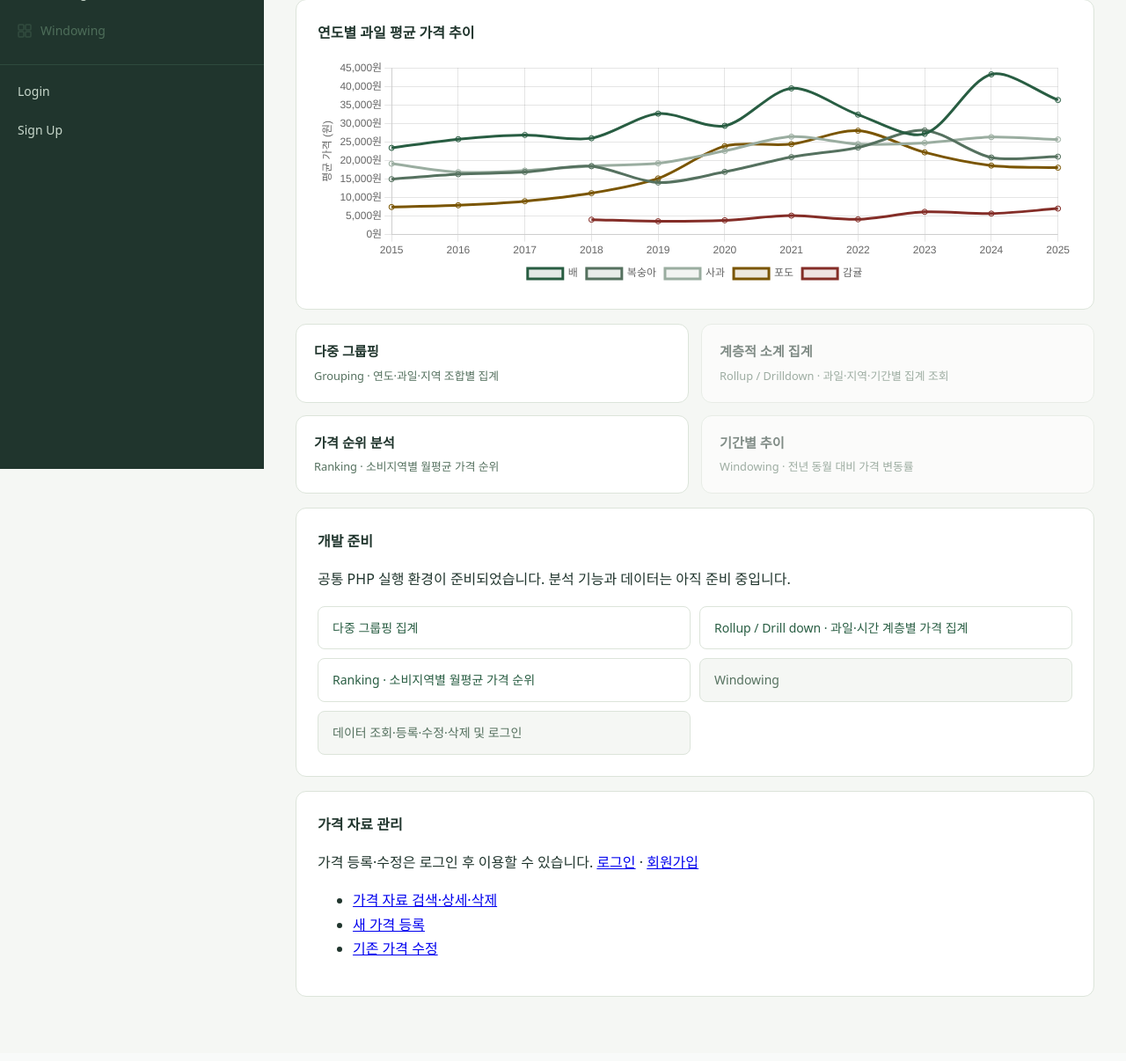
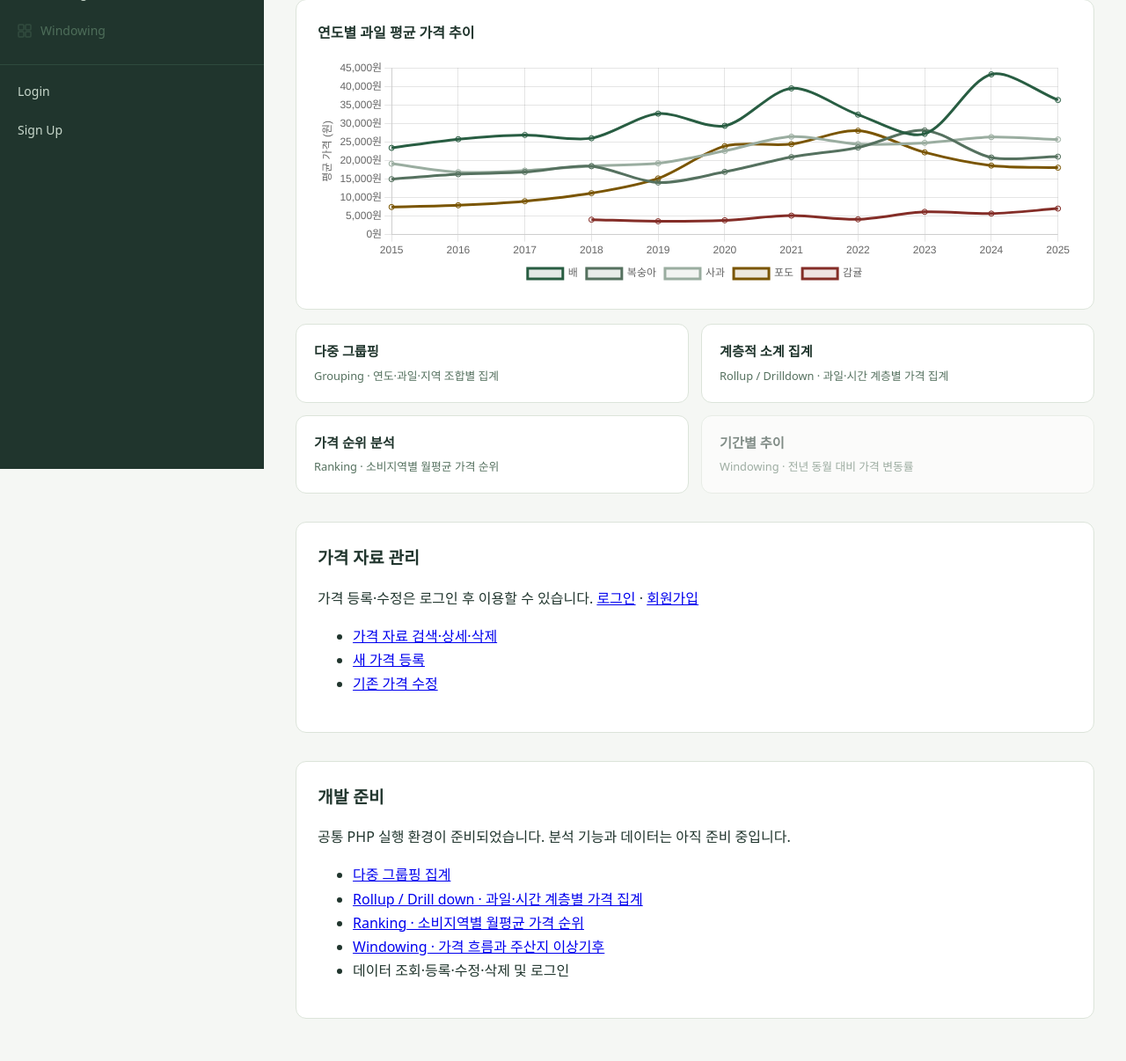
Before and after one commit to bigdata-team01/team01, a PHP site: page / in a window 1280 px wide. Shown: the part 319-1525 px from the top of the page at 88% size. Before the commit the page ends 1452 px from the top, so only its background shows below. Run offline with PHP 8.4, Linux system fonts and the light colour scheme; data comes from the database, SQL or seed files in the repository.

Commit message:
fix main page

```diff
--- a/team01/index.php
+++ b/team01/index.php
@@ -163,10 +163,10 @@ require_once __DIR__ . '/includes/layout_open.php';
         <p class="feature-card-title">다중 그룹핑</p>
         <p class="feature-card-sub">Grouping · 연도·과일·지역 조합별 집계</p>
     </a>
-    <span class="feature-card disabled">
+    <a href="analysis/rollup.php" class="feature-card">
         <p class="feature-card-title">계층적 소계 집계</p>
-        <p class="feature-card-sub">Rollup / Drilldown · 과일·지역·기간별 집계 조회</p>
-    </span>
+        <p class="feature-card-sub">Rollup / Drilldown · 과일·시간 계층별 가격 집계</p>
+    </a>
     <a href="analysis/ranking.php" class="feature-card">
         <p class="feature-card-title">가격 순위 분석</p>
         <p class="feature-card-sub">Ranking · 소비지역별 월평균 가격 순위</p>
@@ -177,19 +177,7 @@ require_once __DIR__ . '/includes/layout_open.php';
     </span>
 </div>
 
-<section class="menu-section">
-    <h2>개발 준비</h2>
-    <p>공통 PHP 실행 환경이 준비되었습니다. 분석 기능과 데이터는 아직 준비 중입니다.</p>
-    <ul>  <!-- DO NOT MODIFY THIS UL BLOCK - merge conflict risk -->
-        <li><a href="analysis/grouping.php">다중 그룹핑 집계</a></li>
-        <li><a href="analysis/rollup.php">Rollup / Drill down · 과일·시간 계층별 가격 집계</a></li>
-        <li><a href="analysis/ranking.php">Ranking · 소비지역별 월평균 가격 순위</a></li>
-        <li>Windowing</li>
-        <li>데이터 조회·등록·수정·삭제 및 로그인</li>
-    </ul>
-</section>
-
-<section class="auth-section">
+<section>
     <h2>가격 자료 관리</h2>
     <?php if (isset($_SESSION['user_id'])): ?>
         <p><?= e((string)($_SESSION['login_id'] ?? '회원')) ?>님 로그인 중 · <a href="auth/logout.php">로그아웃</a></p>
@@ -197,10 +185,21 @@ require_once __DIR__ . '/includes/layout_open.php';
         <p>가격 등록·수정은 로그인 후 이용할 수 있습니다. <a href="auth/login.php">로그인</a> · <a href="auth/register.php">회원가입</a></p>
     <?php endif; ?>
     <ul>
-        <li><a href="crud/list.php">가격 자료 검색·상세·삭제</a></li>
+        <li><a href="crud/list.php">가격 자료 검색·상세·삭제</a></li><!-- 유채은 -->
         <li><a href="crud/price_insert.php">새 가격 등록</a></li>
         <li><a href="crud/price_edit_list.php">기존 가격 수정</a></li>
     </ul>
 </section>
+<section>
+    <h2>개발 준비</h2>
+    <p>공통 PHP 실행 환경이 준비되었습니다. 분석 기능과 데이터는 아직 준비 중입니다.</p>
+    <ul>
+        <li><a href="analysis/grouping.php">다중 그룹핑 집계</a></li>
+        <li><a href="analysis/rollup.php">Rollup / Drill down · 과일·시간 계층별 가격 집계</a></li>
+        <li><a href="analysis/ranking.php">Ranking · 소비지역별 월평균 가격 순위</a></li>
+        <li><a href="analysis/windowing.php">Windowing · 가격 흐름과 주산지 이상기후</a></li>
+        <li>데이터 조회·등록·수정·삭제 및 로그인</li>
+    </ul>
+</section>
 
 <?php require_once __DIR__ . '/includes/layout_close.php'; ?>
```
